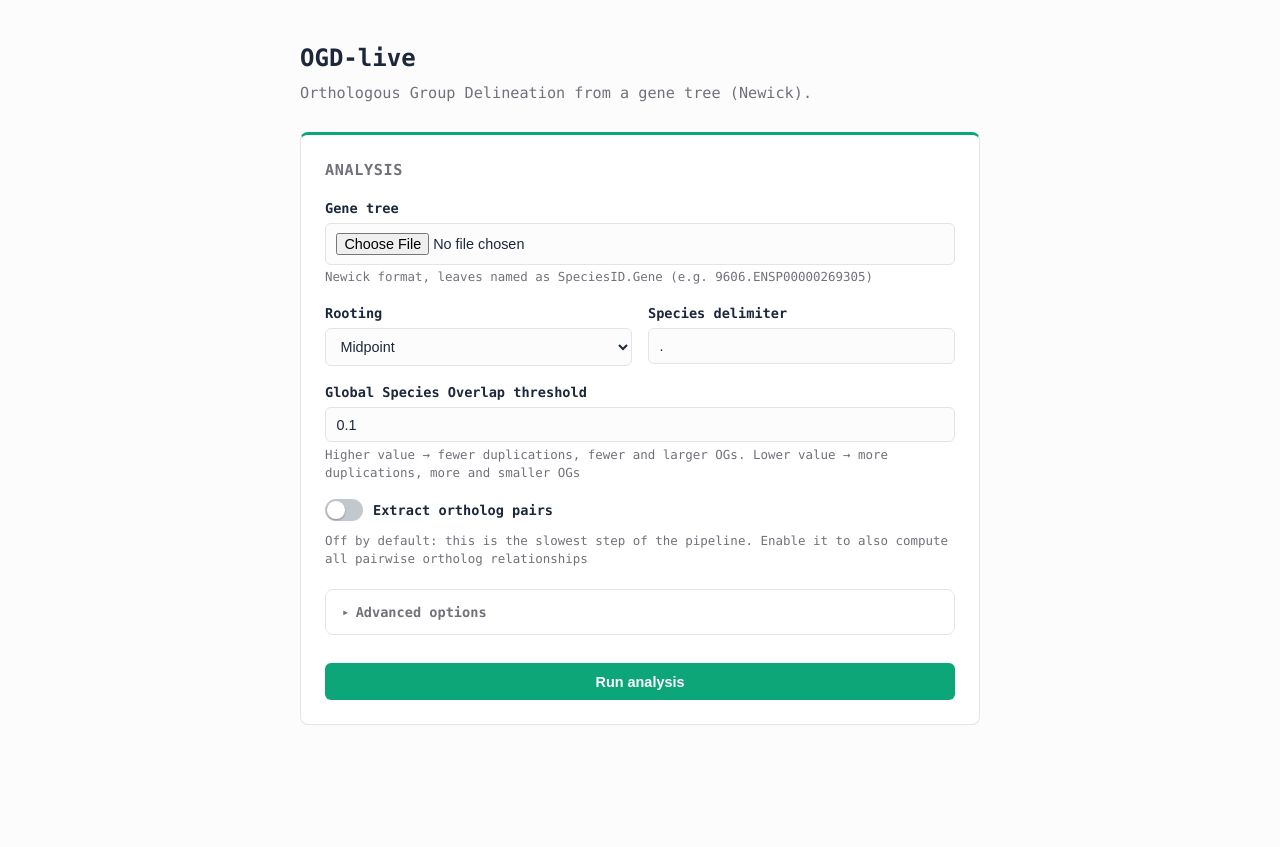
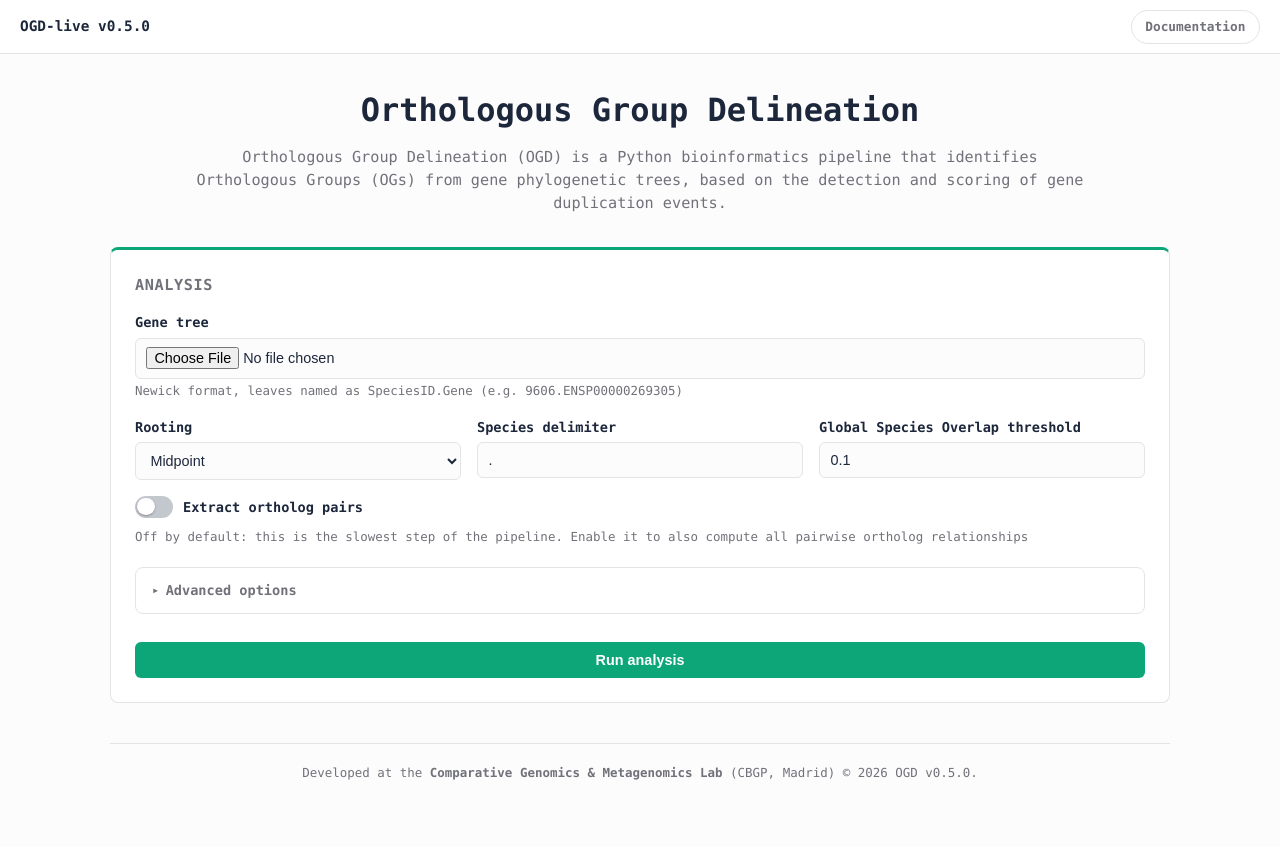
Before and after one commit to AnaHrnndz/OGD-live, a FastAPI app: page / in a window 1280 px wide. Before the commit the page ends 725 px from the top, so only its background shows below. Run offline with FastAPI, Linux system fonts and the light colour scheme; parts of the project's set-up code (start-up, migrations or seed data) failed here and were passed over.

Commit message:
Rediseña la cabecera y reorganiza el formulario web
- Barra superior de ancho completo ("topbar", sticky) con "OGD-live
  v0.5.0" a la izquierda y un enlace "Documentation" a la derecha
  (https://github.com/AnaHrnndz/OG_Delineation/wiki, abre en pestaña
  nueva).
- Nueva sección "hero" centrada y de ancho completo (fuera del sidebar)
  con el título "Orthologous Group Delineation" y una descripción del
  proyecto.
- Pie de página con crédito al Comparative Genomics & Metagenomics Lab
  (CBGP, Madrid, enlace a cgmlab.org) y versión de OGD.
- Formulario reorganizado: Gene tree → fila de 3 columnas (Rooting,
  Species delimiter, Global Species Overlap threshold, sin la
  descripción del umbral) → Extract ortholog pairs → Advanced options →
  Run analysis.
- Ancho de página aumentado (720px→1100px sin visualización activa,
  descripción del hero 640px→900px) tras varias iteraciones para
  reducir el espacio lateral vacío en pantallas anchas.

Verificado en cada paso contra un servidor local real: HTML bien
balanceado (sin tags sin cerrar) y el flujo completo de análisis intacto.

Co-Authored-By: Claude Opus 5 <noreply@anthropic.com>

```diff
--- a/app/web/templates/index.html
+++ b/app/web/templates/index.html
@@ -30,13 +30,31 @@
       font-family: ui-monospace, "SFMono-Regular", "SF Mono", Menlo, Consolas, "Liberation Mono", monospace;
       background: var(--bg);
       color: var(--text);
-      max-width: 720px;
+      margin: 0;
+      line-height: 1.5;
+    }
+
+    .topbar {
+      position: sticky;
+      top: 0;
+      z-index: 10;
+      display: flex;
+      align-items: center;
+      justify-content: space-between;
+      padding: 0.6rem 1.25rem;
+      background: var(--surface);
+      border-bottom: 1px solid var(--border);
+    }
+    .topbar-brand { font-weight: 700; font-size: 0.9rem; }
+    .topbar .doc-link { margin-top: 0; }
+
+    .page-content {
+      max-width: 1100px;
       margin: 0 auto;
-      padding: 2.5rem 1.25rem 4rem;
-      line-height: 1.5;
+      padding: 2rem 1.25rem 4rem;
       transition: max-width 0.2s ease;
     }
-    body.viz-active { max-width: 1800px; }
+    body.viz-active .page-content { max-width: 1800px; }
 
     .layout { display: block; }
     body.viz-active .layout {
@@ -56,9 +74,14 @@
       margin: 0 0 1rem;
     }
 
-    header { margin-bottom: 1.75rem; }
-    h1 { font-size: 1.5rem; margin: 0 0 0.35rem; }
-    header p { color: var(--text-muted); margin: 0; font-size: 0.95rem; }
+    .hero { margin-bottom: 2rem; text-align: center; }
+    .hero h1 { font-size: 2rem; margin: 0 0 0.75rem; }
+    .hero p {
+      color: var(--text-muted);
+      margin: 0 auto;
+      font-size: 0.95rem;
+      max-width: 900px;
+    }
 
     .card {
       background: var(--surface);
@@ -171,6 +194,22 @@
       border: 1px solid var(--accent);
     }
 
+    .doc-link {
+      display: inline-flex;
+      align-items: center;
+      gap: 0.4rem;
+      margin-top: 0.75rem;
+      padding: 0.4rem 0.85rem;
+      border-radius: 999px;
+      border: 1px solid var(--border);
+      color: var(--text-muted);
+      text-decoration: none;
+      font-size: 0.8rem;
+      font-weight: 600;
+      transition: border-color 0.15s ease, color 0.15s ease;
+    }
+    .doc-link:hover { border-color: var(--accent); color: var(--accent); }
+
     #run-btn { margin-top: 0.5rem; width: 100%; }
 
     #status-card { display: none; }
@@ -260,16 +299,37 @@
     }
     details.advanced[open] summary::before { transform: rotate(90deg); }
     details.advanced .field { margin-top: 1rem; }
+
+    footer.site-footer {
+      margin-top: 2.5rem;
+      padding-top: 1.25rem;
+      border-top: 1px solid var(--border);
+      text-align: center;
+      font-size: 0.78rem;
+      color: var(--text-muted);
+    }
+    footer.site-footer a {
+      color: var(--text-muted);
+      font-weight: 600;
+      text-decoration: none;
+    }
+    footer.site-footer a:hover { color: var(--accent); }
   </style>
 </head>
 <body>
+  <header class="topbar">
+    <span class="topbar-brand">OGD-live v0.5.0</span>
+    <a class="doc-link" href="https://github.com/AnaHrnndz/OG_Delineation/wiki" target="_blank" rel="noopener noreferrer">Documentation</a>
+  </header>
+
+  <div class="page-content">
+  <header class="hero">
+    <h1>Orthologous Group Delineation</h1>
+    <p>Orthologous Group Delineation (OGD) is a Python bioinformatics pipeline that identifies Orthologous Groups (OGs) from gene phylogenetic trees, based on the detection and scoring of gene duplication events.</p>
+  </header>
+
   <div class="layout" id="layout">
     <div class="sidebar">
-      <header>
-        <h1>OGD-live</h1>
-        <p>Orthologous Group Delineation from a gene tree (Newick).</p>
-      </header>
-
       <form id="analysis-form" class="card">
         <h2>Analysis</h2>
 
@@ -291,12 +351,10 @@
             <label for="delim-input">Species delimiter</label>
             <input id="delim-input" type="text" name="sp_delimitator" value=".">
           </div>
-        </div>
-
-        <div class="field">
-          <label for="ovlap-input">Global Species Overlap threshold</label>
-          <input id="ovlap-input" type="number" step="0.01" min="0" max="1" name="sp_ovlap_all" value="0.1">
-          <span class="hint">Higher value → fewer duplications, fewer and larger OGs. Lower value → more duplications, more and smaller OGs</span>
+          <div class="field">
+            <label for="ovlap-input">Global Species Overlap threshold</label>
+            <input id="ovlap-input" type="number" step="0.01" min="0" max="1" name="sp_ovlap_all" value="0.1">
+          </div>
         </div>
 
         <div class="field">
@@ -358,6 +416,11 @@
       <h2>Interactive tree</h2>
       <iframe id="viewer-frame" title="Interactive tree visualization"></iframe>
     </div>
+  </div>
+
+  <footer class="site-footer">
+    Developed at the <a href="https://cgmlab.org/" target="_blank" rel="noopener noreferrer">Comparative Genomics &amp; Metagenomics Lab</a> (CBGP, Madrid) &copy; 2026 OGD v0.5.0.
+  </footer>
   </div>
 
   <script>
```
